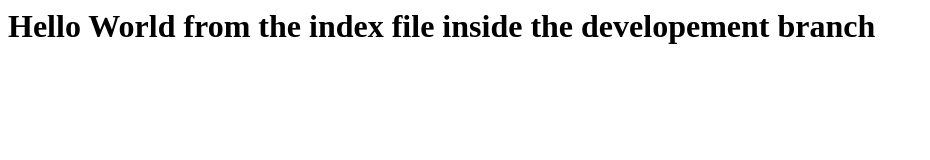
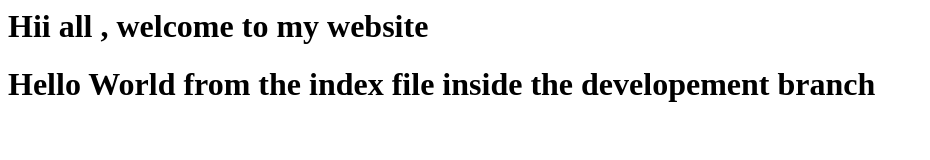
Before and after one commit to SubhaMishra1998/git-rebase-merge, a plain HTML site: page index.html in a window 1280 px wide. Shown: the whole page, without its empty margins (0-930 px from the left). Drawn offline with Linux system fonts and the light colour scheme.

Commit message:
modified the index file

```diff
--- a/index.html
+++ b/index.html
@@ -3,6 +3,8 @@
 	</head>
 
 	<body>
+		<h1> Hii all , welcome to my website</>
+
 		<h1> Hello World from the index file inside the developement branch</>
 	</body>
 
```
